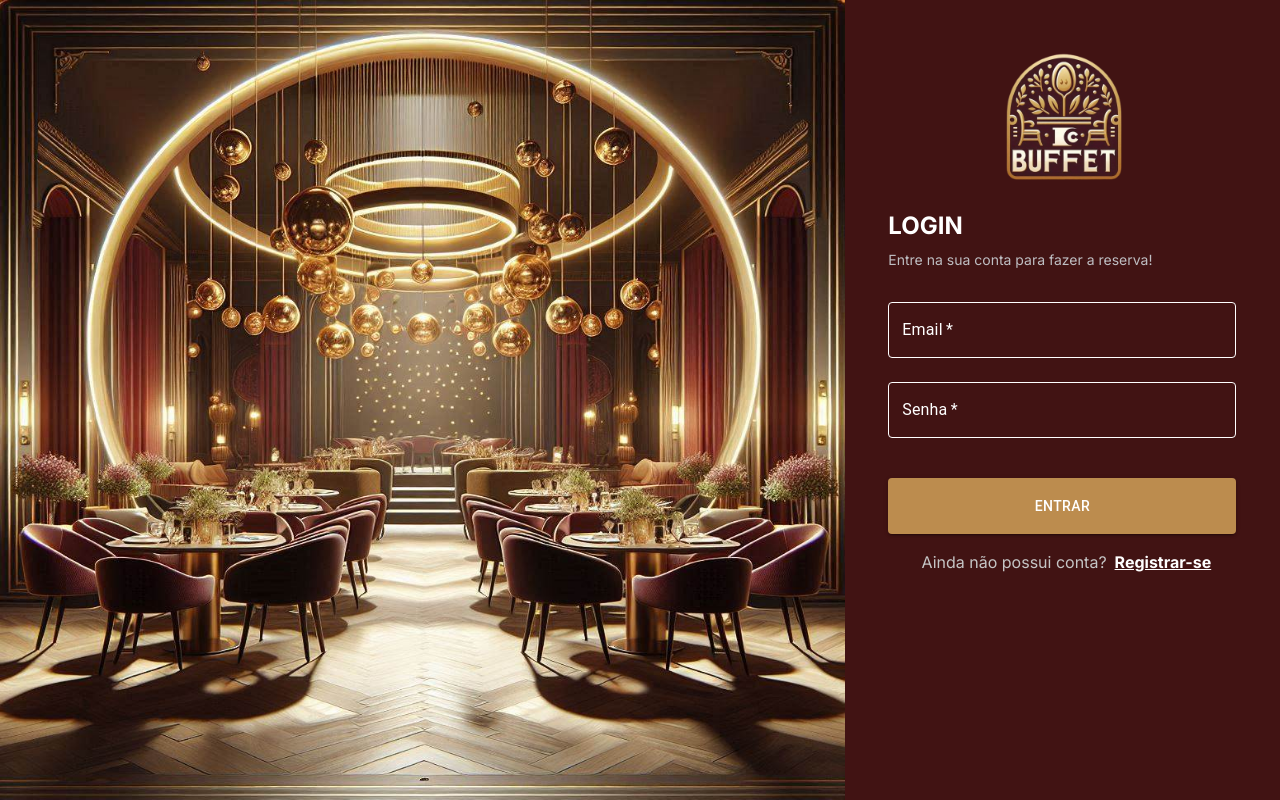
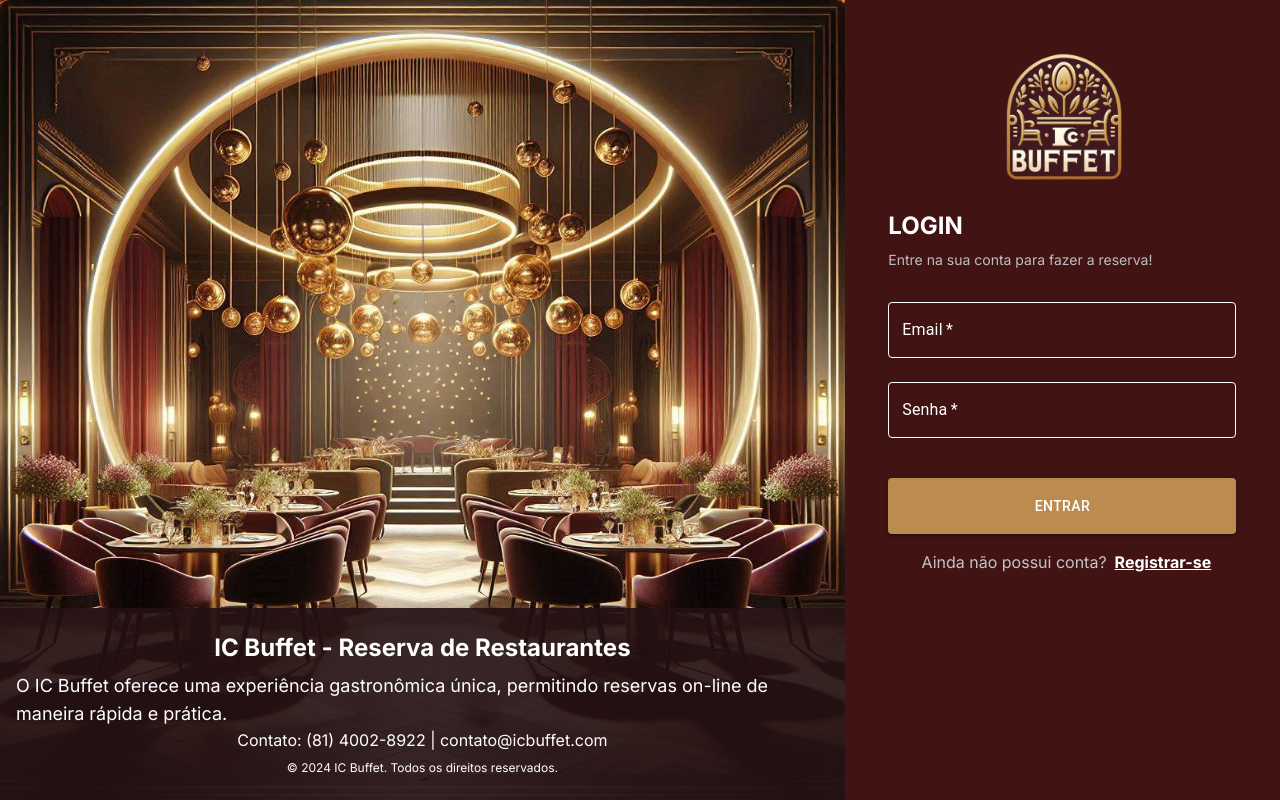
Before and after one commit to MasioCesar/Restaurant-Reservation, a Next.js app: page /login in a window 1280 px wide. Built offline with nearby package versions, Linux system fonts and the light colour scheme.

Commit message:
atualizando pagina de login e registro

```diff
--- a/src/app/login/page.js
+++ b/src/app/login/page.js
@@ -7,11 +7,19 @@ export default function Login() {
     return (
         <div className="flex h-screen w-full bg-[#411313]">
             <div className="w-[66%] bg-[#231013] relative">
-                <Image
-                    src="/icbuffet.png"
-                    alt="ICBuffet"
-                    fill
-                />
+                <div className="relative h-full w-full">
+                    <Image
+                        src="/icbuffet.png"
+                        alt="ICBuffet"
+                        fill
+                    />
+                    <div className="absolute bottom-0 bg-[#231013] bg-opacity-90 text-white p-4 w-full">
+                        <h1 className="text-2xl font-bold flex items-center justify-center p-2">IC Buffet - Reserva de Restaurantes</h1>
+                        <p className="text-lg flex justify-center items-center">O IC Buffet oferece uma experiência gastronômica única, permitindo reservas on-line de maneira rápida e prática.</p>
+                        <p className="flex justify-center items-center">Contato: (81) 4002-8922 | contato@icbuffet.com</p>
+                        <p className="text-xs flex justify-center items-center py-2">© 2024 IC Buffet. Todos os direitos reservados.</p>
+                    </div>
+                </div>
             </div>
             <div className="w-[34%] relative">
                 <div className="absolute top-4 left-1/2 transform -translate-x-1/2">
--- a/src/app/register/page.js
+++ b/src/app/register/page.js
@@ -7,11 +7,19 @@ export default function Login() {
     return (
         <div className="flex h-screen w-full bg-[#411313]">
             <div className="w-[66%] bg-[#231013] relative">
-                <Image
-                    src="/icbuffet.png"
-                    alt="ICBuffet"
-                    fill
-                />
+                <div className="relative h-full w-full">
+                    <Image
+                        src="/icbuffet.png"
+                        alt="ICBuffet"
+                        fill
+                    />
+                    <div className="absolute bottom-0 bg-[#231013] bg-opacity-90 text-white p-4 w-full">
+                        <h1 className="text-2xl font-bold flex items-center justify-center p-2">IC Buffet - Reserva de Restaurantes</h1>
+                        <p className="text-lg flex justify-center items-center">O IC Buffet oferece uma experiência gastronômica única, permitindo reservas on-line de maneira rápida e prática.</p>
+                        <p className="flex justify-center items-center">Contato: (81) 4002-8922 | contato@icbuffet.com</p>
+                        <p className="text-xs flex justify-center items-center py-2">© 2024 IC Buffet. Todos os direitos reservados.</p>
+                    </div>
+                </div>
             </div>
             <div className="w-[34%] relative">
                 <div className="absolute top-4 left-1/2 transform -translate-x-1/2">
```
